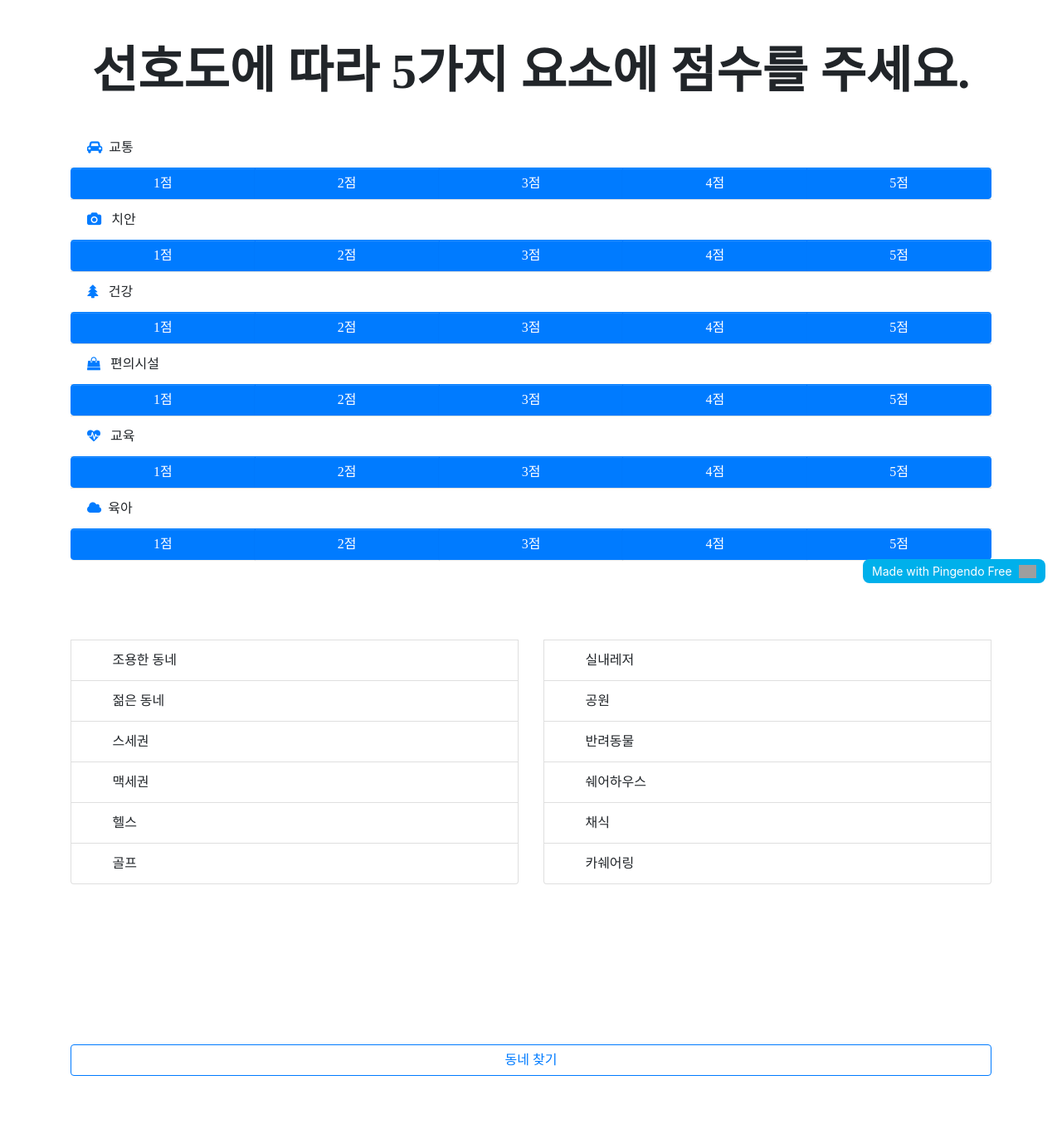
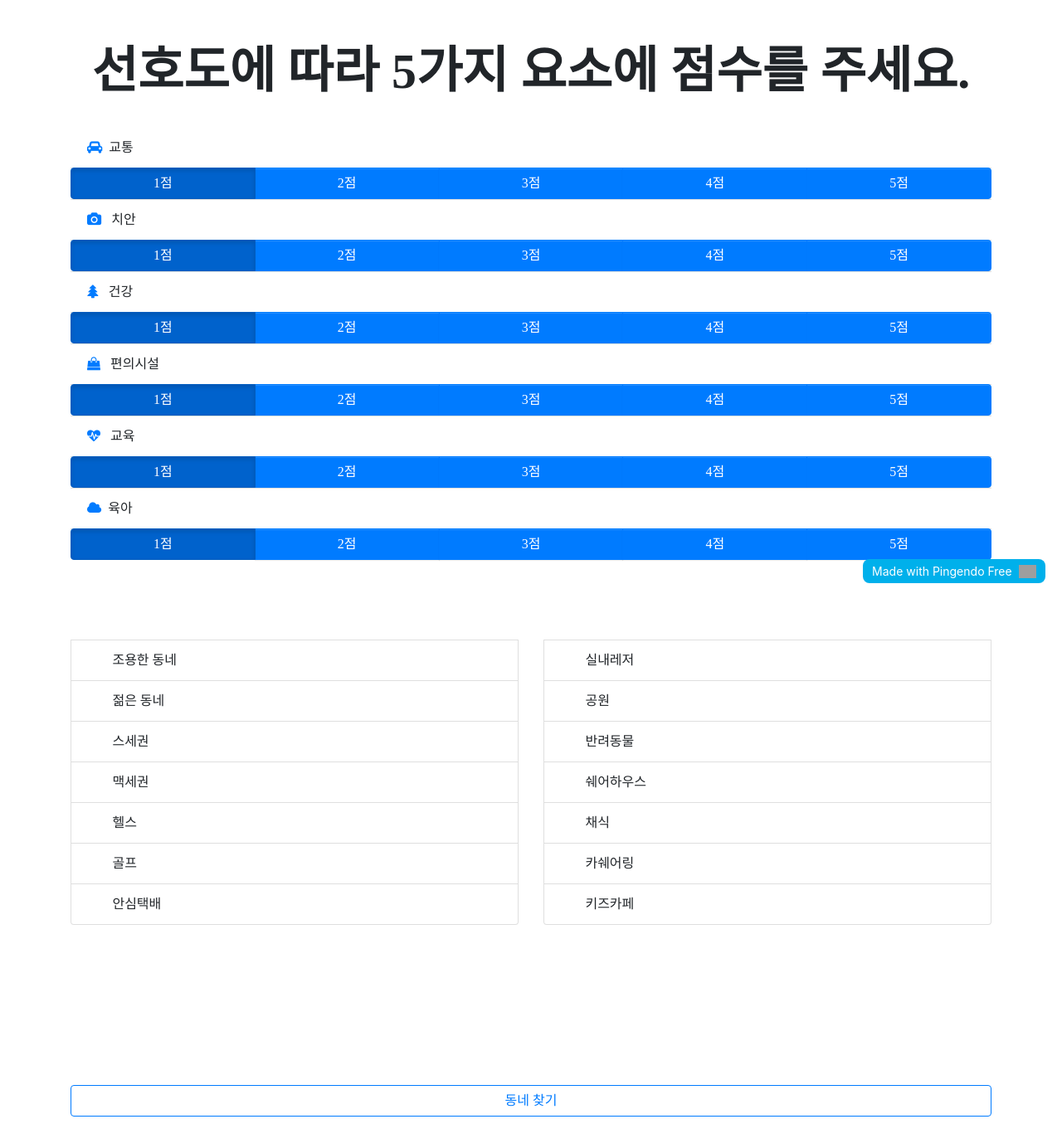
Before and after one commit to Jungrim/-FINAL_PJT_4, a Django app: page /basicSelect in a window 1280 px wide. Shown: the part 77-1432 px from the top of the page at 83% size. Before the commit the page ends 1374 px from the top, so only its background shows below. Run offline with Django 4.2, Linux system fonts and the light colour scheme; the visitor is signed in with stand-in values (Sample User, id 1); some libraries are stand-ins or nearby versions; some web fonts are replaced; grey boxes are pictures that could not be loaded.

Commit message:
[1110] Fix Recommendation CheckBox Value

```diff
--- a/MZ_recommend_system/templates/recommend_app/recommendation.html
+++ b/MZ_recommend_system/templates/recommend_app/recommendation.html
@@ -50,7 +50,8 @@ color: inherit;
 
 
 
-<form class="form-horizontal" action="#" method="POST"> {% csrf_token %} <div class="py-5 text-center">
+<form class="form-horizontal" action="#" method="POST">
+  {% csrf_token %} <div class="py-5 text-center">
       <div class="container">
         <div class="row">
           <div class="col-md-12">
@@ -66,8 +67,8 @@ color: inherit;
             <ul class="list-group list-group-flush">
               <li class="list-group-item"><i class="fa text-primary mr-2 fa-car"></i>교통</li>
               <div class="btn-group btn-group-toggle" data-toggle="buttons">
-                <label class="btn btn-primary px-4">
-                  <input type="radio" name="transportation" id="transportation" value="1"> 1점 </label>
+                <label class="btn btn-primary px-4 active">
+                  <input type="radio" name="transportation" id="transportation" value="1" checked> 1점 </label>
                 <label class="btn btn-primary px-4">
                   <input type="radio" name="transportation" id="transportation" value="2"> 2점 </label>
                 <label class="btn btn-primary px-4">
@@ -79,8 +80,8 @@ color: inherit;
               </div>
               <li class="list-group-item"><i class="fa text-primary mr-2 fa-camera"></i>&nbsp;치안</li>
               <div class="btn-group btn-group-toggle" data-toggle="buttons">
-                <label class="btn btn-primary px-4">
-                  <input type="radio" name="safety" id="safety" value="1"> 1점 </label>
+                <label class="btn btn-primary px-4 active">
+                  <input type="radio" name="safety" id="safety" value="1" checked> 1점 </label>
                 <label class="btn btn-primary px-4">
                   <input type="radio" name="safety" id="safety" value="2"> 2점 </label>
                 <label class="btn btn-primary px-4">
@@ -92,8 +93,8 @@ color: inherit;
               </div>
               <li class="list-group-item"><i class="fa text-primary mr-2 fa-tree"></i>&nbsp;건강</li>
               <div class="btn-group btn-group-toggle" data-toggle="buttons">
-                <label class="btn btn-primary px-4">
-                  <input type="radio" name="medical" id="medical" value="1"> 1점 </label>
+                <label class="btn btn-primary px-4 active">
+                  <input type="radio" name="medical" id="medical" value="1" checked> 1점 </label>
                 <label class="btn btn-primary px-4">
                   <input type="radio" name="medical" id="medical" value="2"> 2점 </label>
                 <label class="btn btn-primary px-4">
@@ -105,8 +106,8 @@ color: inherit;
               </div>
               <li class="list-group-item"><i class="fa text-primary mr-2 fa-shopping-bag"></i>&nbsp;편의시설</li>
               <div class="btn-group btn-group-toggle" data-toggle="buttons">
-                <label class="btn btn-primary px-4">
-                  <input type="radio" name="facilities" id="facilities" value="1"> 1점 </label>
+                <label class="btn btn-primary px-4 active">
+                  <input type="radio" name="facilities" id="facilities" value="1" checked> 1점 </label>
                 <label class="btn btn-primary px-4">
                   <input type="radio" name="facilities" id="facilities" value="2"> 2점 </label>
                 <label class="btn btn-primary px-4">
@@ -118,8 +119,8 @@ color: inherit;
               </div>
               <li class="list-group-item"><i class="fa text-primary mr-2 fa-heartbeat"></i>&nbsp;교육</li>
               <div class="btn-group btn-group-toggle" data-toggle="buttons">
-                <label class="btn btn-primary px-4">
-                  <input type="radio" name="education" id="education" value="1"> 1점 </label>
+                <label class="btn btn-primary px-4 active">
+                  <input type="radio" name="education" id="education" value="1" checked> 1점 </label>
                 <label class="btn btn-primary px-4">
                   <input type="radio" name="education" id="education" value="2"> 2점 </label>
                 <label class="btn btn-primary px-4">
@@ -133,8 +134,8 @@ color: inherit;
             <ul class="list-group list-group-flush">
               <li class="list-group-item"><i class="fa fa-cloud text-primary mr-2"></i>육아</li>
               <div class="btn-group btn-group-toggle" data-toggle="buttons">
-                <label class="btn btn-primary px-4">
-                  <input type="radio" name="parenting" id="parenting" value="1"> 1점 </label>
+                <label class="btn btn-primary px-4 active">
+                  <input type="radio" name="parenting" id="parenting" value="1" checked> 1점 </label>
                 <label class="btn btn-primary px-4">
                   <input type="radio" name="parenting" id="parenting" value="2"> 2점 </label>
                 <label class="btn btn-primary px-4">
@@ -156,122 +157,57 @@ color: inherit;
 
           <div class="col-md-6" style="">
             <div class="list-group">
-              <input type="checkbox" name="CheckBoxInputName" value="0" id="CheckBox1">
-              <label class="list-group-item" for="CheckBox1">조용한 동네</label>
-              <input type="checkbox" name="CheckBoxInputName" value="0" id="CheckBox2">
-              <label class="list-group-item" for="CheckBox2">젊은 동네</label>
-              <input type="checkbox" name="CheckBoxInputName" value="0" id="CheckBox3">
-              <label class="list-group-item" for="CheckBox3">스세권</label>
-              <input type="checkbox" name="CheckBoxInputName" value="0" id="CheckBox4">
-              <label class="list-group-item" for="CheckBox4">맥세권</label>
-              <input type="checkbox" name="CheckBoxInputName" value="0" id="CheckBox5">
-              <label class="list-group-item" for="CheckBox5">헬스</label>
-              <input type="checkbox" name="CheckBoxInputName" value="0" id="CheckBox6">
-              <label class="list-group-item" for="CheckBox6" >골프</label>
+              <input type="hidden" name="noise_vibration_num" value=0>
+              <input type="hidden" name="mz_pop_cnt" value=0>
+              <input type="hidden" name="starbucks_num" value=0>
+              <input type="hidden" name="mc_num" value=0>
+              <input type="hidden" name="gym_num" value=0>
+              <input type="hidden" name="golf_num" value=0>
+              <input type="hidden" name="safe_dlvr_num" value=0>
+
+
+              <input type="checkbox" name="noise_vibration_num" value=1 id="noise_vibration_num">
+              <label class="list-group-item" for="noise_vibration_num">조용한 동네</label>
+              <input type="checkbox" name="mz_pop_cnt" value=1 id="mz_pop_cnt">
+              <label class="list-group-item" for="mz_pop_cnt">젊은 동네</label>
+              <input type="checkbox" name="starbucks_num" value=1 id="starbucks_num">
+              <label class="list-group-item" for="starbucks_num">스세권</label>
+              <input type="checkbox" name="mc_num" value=1 id="mc_num">
+              <label class="list-group-item" for="mc_num">맥세권</label>
+              <input type="checkbox" name="gym_num" value=1 id="gym_num">
+              <label class="list-group-item" for="gym_num">헬스</label>
+              <input type="checkbox" name="golf_num" value=1 id="golf_num">
+              <label class="list-group-item" for="golf_num" >골프</label>
+              <input type="checkbox" name="safe_dlvr_num" value=1 id="safe_dlvr_num">
+              <label class="list-group-item" for="safe_dlvr_num" >안심택배</label>
+
             </div>
           </div>
           <div class="col-md-6" style="">
             <div class="list-group">
-              <input type="checkbox" name="CheckBoxInputName" value="0" id="CheckBox7">
-              <label class="list-group-item" for="CheckBox7">실내레저</label>
-              <input type="checkbox" name="CheckBoxInputName" value="0" id="CheckBox8">
-              <label class="list-group-item" for="CheckBox8">공원</label>
-              <input type="checkbox" name="CheckBoxInputName" value="0" id="CheckBox9">
-              <label class="list-group-item" for="CheckBox9">반려동물</label>
-              <input type="checkbox" name="CheckBoxInputName" value="0" id="CheckBox10">
-              <label class="list-group-item" for="CheckBox10" style="">쉐어하우스</label>
-              <input type="checkbox" name="CheckBoxInputName" value="0" id="CheckBox11">
-              <label class="list-group-item" for="CheckBox11" >채식</label>
-              <input type="checkbox" name="CheckBoxInputName" value="0" id="CheckBox12">
-              <label class="list-group-item" for="CheckBox12" >카쉐어링</label>
-            </div>
-          </div>
-<!--
-                <div class="card text-white bg-primary mb-3">-->
-<!--              <div class="card-header">&nbsp; &nbsp; &nbsp; &nbsp; &nbsp; &nbsp; &nbsp; &nbsp; &nbsp; &nbsp; &nbsp; &nbsp; &nbsp; &nbsp; &nbsp; &nbsp; &nbsp; &nbsp; &nbsp; &nbsp; &nbsp; &nbsp;주변 이웃</div>-->
-<!--              <div class="card-body" style="">-->
-<!--                <a class="btn btn-primary" href="#" style="">조용한 동네</a>-->
-<!--                <div class="btn-group btn-group-toggle" data-toggle="buttons">-->
-<!--                  <label class="btn btn-primary active">-->
-<!--                    <input type="radio" name="noise_vibration_num" id="noise_vibration_num" value="1"> 선택 </label>-->
-<!--                  <label class="btn btn-primary">-->
-<!--                    <input type="radio" name="noise_vibration_num" id="noise_vibration_num" value="0"> 해제 </label>-->
-<!--                </div>-->
-<!--                <div class="btn-group btn-group-toggle" data-toggle="buttons">-->
-<!--                </div>-->
-<!--                <div class="btn-group btn-group-toggle" data-toggle="buttons">-->
-<!--                </div>-->
-<!--                <div class="btn-group btn-group-toggle" data-toggle="buttons">-->
-<!--                  <a class="btn btn-primary" href="#">MZ세대 인구수</a>-->
-<!--                <div class="btn-group btn-group-toggle" data-toggle="buttons">-->
-<!--                  <label class="btn btn-primary active">-->
-<!--                    <input type="radio" name="mz_pop_cnt" id="mz_pop_cnt" value="1"> 선택 </label>-->
-<!--                  <label class="btn btn-primary">-->
-<!--                    <input type="radio" name="mz_pop_cnt" id="mz_pop_cnt" value="0"> 해제 </label>-->
-<!--                </div>-->
-<!--                </div>-->
-<!--                <p class="card-text"><br><br><br><br></p>-->
-<!--              </div>-->
-<!--            </div>-->
 
-<!--            <div class="card text-white bg-primary mb-3">-->
+              <input type="hidden" name="leisure_num" value=0>
+              <input type="hidden" name="park_num" value=0>
+              <input type="hidden" name="ani_hspt_num" value=0>
+              <input type="hidden" name="coliving_num" value=0>
+              <input type="hidden" name="vegan_cnt" value=0>
+              <input type="hidden" name="car_shr_num" value=0>
+              <input type="hidden" name="kids_num" value=0>
 
-
-<!--              <div class="card-header">&nbsp; &nbsp; &nbsp; &nbsp; &nbsp; &nbsp; &nbsp; &nbsp; &nbsp; &nbsp; &nbsp; &nbsp; &nbsp; &nbsp; &nbsp; &nbsp; &nbsp; &nbsp; &nbsp; &nbsp;라이프 스타일</div>-->
-<!--              <div class="card-body" style="">-->
-<!--                <a class="btn btn-primary" href="#">동물병원</a>-->
-<!--                <div class="btn-group btn-group-toggle" data-toggle="buttons">-->
-<!--                  <label class="btn btn-primary active">-->
-<!--                    <input type="radio" name="ani_hspt_num" id="ani_hspt_num" value="1">선택</label>-->
-<!--                  <label class="btn btn-primary">-->
-<!--                    <input type="radio" name="ani_hspt_num" id="ani_hspt_num" value="0">해제</label>-->
-<!--                </div>-->
-<!--                <div class="btn-group btn-group-toggle" data-toggle="buttons">-->
-<!--                  <a class="btn btn-primary" href="#">나눔카</a><label class="btn btn-primary active">-->
-<!--                    <input type="radio" name="car_shr_num" id="car_shr_num" value="1">선택</label>-->
-<!--                  <label class="btn btn-primary">-->
-<!--                    <input type="radio" name="car_shr_num" id="car_shr_num" value="0">해제</label>-->
-<!--                </div>-->
-<!--                <div class="btn-group btn-group-toggle" data-toggle="buttons">-->
-<!--                  <a class="btn btn-primary" href="#">골프장</a><label class="btn btn-primary active">-->
-<!--                    <input type="radio" name="golf_num" id="golf_num" value="1">선택</label>-->
-<!--                  <label class="btn btn-primary">-->
-<!--                    <input type="radio" name="golf_num" id="golf_num" value="0">해제</label>-->
-<!--                </div>-->
-<!--                <div class="btn-group btn-group-toggle" data-toggle="buttons">-->
-<!--                  <a class="btn btn-primary" href="#">헬스장</a>-->
-<!--                  <label class="btn btn-primary active">-->
-<!--                    <input type="radio" name="gym_num" id="gym_num" value="1">선택</label>-->
-<!--                  <label class="btn btn-primary">-->
-<!--                    <input type="radio" name="gym_num" id="gym_num" value="0">해제</label>-->
-<!--                </div>-->
-<!--                <div class="btn-group btn-group-toggle" data-toggle="buttons">-->
-<!--                </div>-->
-<!--                <div class="btn-group btn-group-toggle" data-toggle="buttons">-->
-<!--                  <a class="btn btn-primary" href="#">실내레저시설</a>-->
-<!--                  <label class="btn btn-primary active">-->
-<!--                    <input type="radio" name="leisure_num" id="leisure_num" value="1">선택</label>-->
-<!--                  <label class="btn btn-primary">-->
-<!--                    <input type="radio" name="leisure_num" id="leisure_num" value="0">해제</label>-->
-<!--                </div>-->
-
-<!--                <div class="btn-group btn-group-toggle" data-toggle="buttons">-->
-<!--                </div>-->
-<!--                <div class="btn-group btn-group-toggle" data-toggle="buttons">-->
-<!--                  <a class="btn btn-primary" href="#">공원</a>-->
-<!--                 <label class="btn btn-primary active">-->
-<!--                    <input type="radio" name="park_num" id="park_num" value="1">선택</label>-->
-<!--                  <label class="btn btn-primary">-->
-<!--                    <input type="radio" name="park_num" id="park_num" value="0">해제</label>-->
-<!--                </div>-->
-<!--                <div class="btn-group btn-group-toggle" data-toggle="buttons">-->
-<!--                  <a class="btn btn-primary" href="#">키즈카페</a>-->
-<!-- <label class="btn btn-primary active">-->
-<!--                    <input type="radio" name="kids_num" id="kids_num" value="1">선택</label>-->
-<!--                  <label class="btn btn-primary">-->
-<!--                    <input type="radio" name="kids_num" id="kids_num" value="0">해제</label>-->
-<!--                </div>-->
-              </div>
+              <input type="checkbox" name="leisure_num" value=1 id="leisure_num">
+              <label class="list-group-item" for="leisure_num">실내레저</label>
+              <input type="checkbox" name="park_num" value=1 id="park_num">
+              <label class="list-group-item" for="park_num">공원</label>
+              <input type="checkbox" name="ani_hspt_num" value=1 id="ani_hspt_num">
+              <label class="list-group-item" for="ani_hspt_num">반려동물</label>
+              <input type="checkbox" name="coliving_num" value=1 id="coliving_num">
+              <label class="list-group-item" for="coliving_num">쉐어하우스</label>
+              <input type="checkbox" name="vegan_cnt" value=1 id="vegan_cnt">
+              <label class="list-group-item" for="vegan_cnt" >채식</label>
+              <input type="checkbox" name="car_shr_num" value=1 id="car_shr_num">
+              <label class="list-group-item" for="car_shr_num" >카쉐어링</label>
+              <input type="checkbox" name="kids_num" value=1 id="kids_num">
+              <label class="list-group-item" for="kids_num" >키즈카페</label>
             </div>
           </div>
         </div>
@@ -292,11 +228,13 @@ color: inherit;
       <div class="container">
         <div class="row">
           <div class="col-md-12">
-            <button type="submit" class="btn btn-outline-primary btn-block" href="#">동네 찾기 </button></div>
+            <input type="hidden" name="username" id="username" value="{{user.username}}">
+            <button type="submit" class="btn btn-outline-primary btn-block" href="#">동네 찾기 </button>
+          </div>
         </div>
       </div>
     </div>
-  </form>
+</form>
   <script src="https://code.jquery.com/jquery-3.3.1.slim.min.js" integrity="sha384-q8i/X+965DzO0rT7abK41JStQIAqVgRVzpbzo5smXKp4YfRvH+8abtTE1Pi6jizo" crossorigin="anonymous"></script>
   <script src="https://cdnjs.cloudflare.com/ajax/libs/popper.js/1.14.6/umd/popper.min.js" integrity="sha384-wHAiFfRlMFy6i5SRaxvfOCifBUQy1xHdJ/yoi7FRNXMRBu5WHdZYu1hA6ZOblgut" crossorigin="anonymous"></script>
   <script src="https://stackpath.bootstrapcdn.com/bootstrap/4.3.1/js/bootstrap.min.js" integrity="sha384-JjSmVgyd0p3pXB1rRibZUAYoIIy6OrQ6VrjIEaFf/nJGzIxFDsf4x0xIM+B07jRM" crossorigin="anonymous"></script>
```
